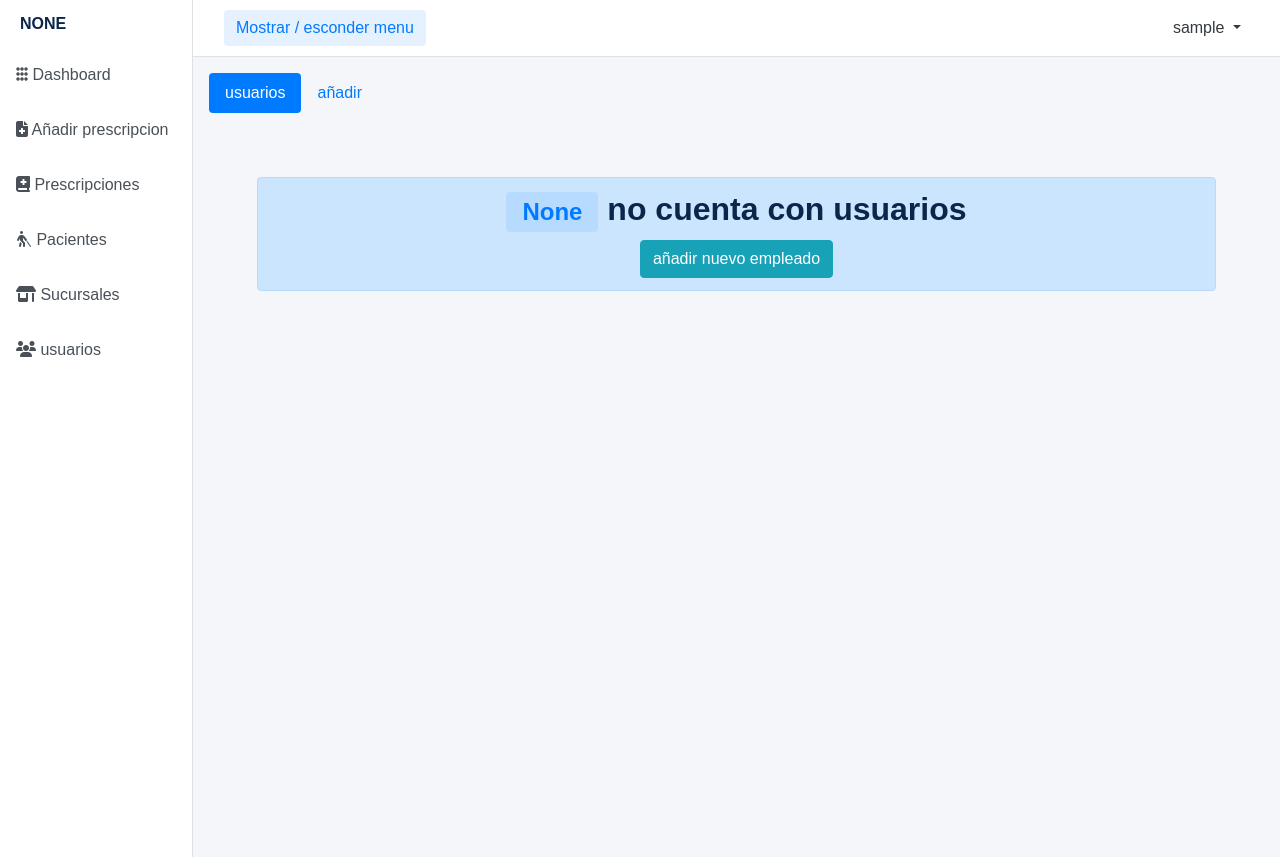
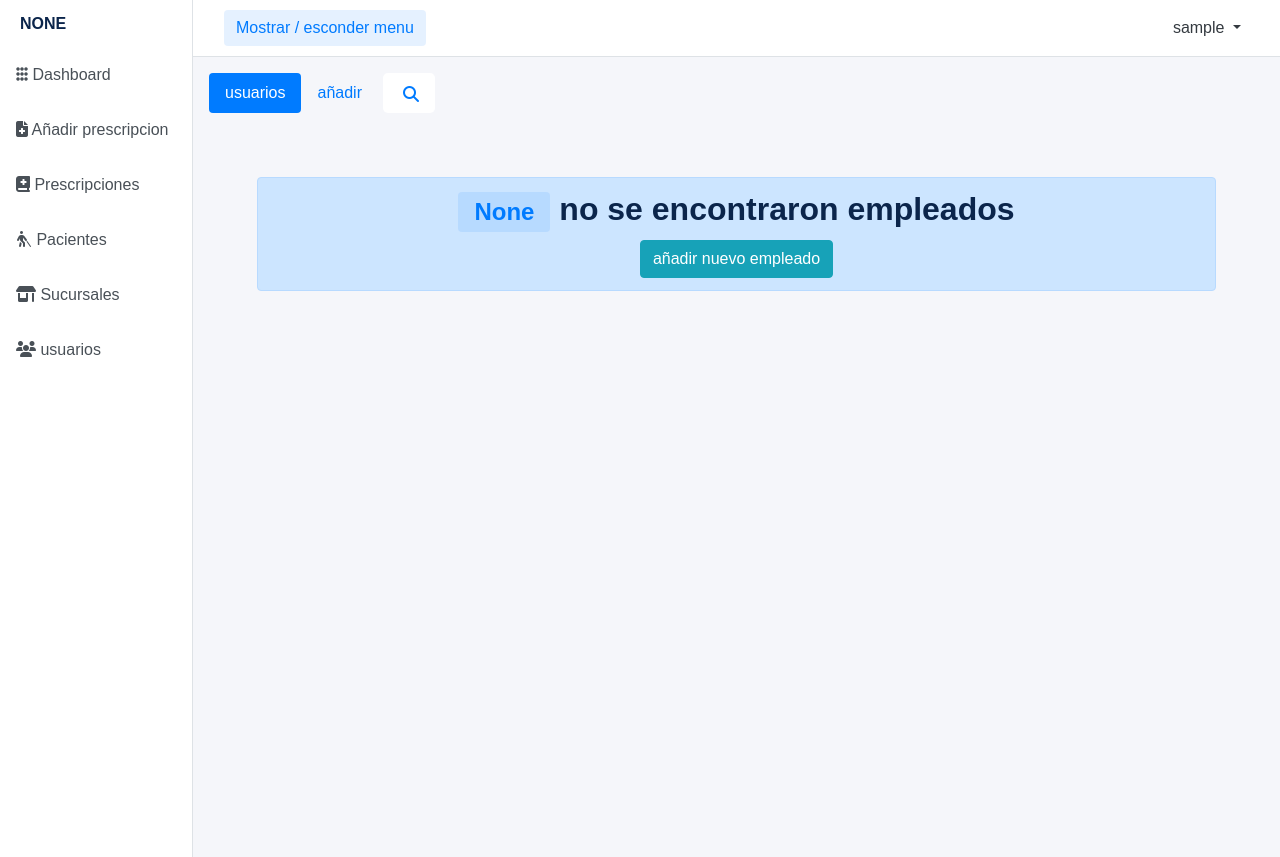
Before and after one commit to carlosCACB333/kiwioptics, a Django app: page /accounts/userOfOptic/ in a window 1280 px wide. Run offline with Django 3.2, Linux system fonts and the light colour scheme; the visitor is signed in with stand-in values (Sample User, id 1); some libraries are stand-ins or nearby versions; some web fonts are replaced.

Commit message:
buscador en usuarios

```diff
--- a/users/forms.py
+++ b/users/forms.py
@@ -94,6 +94,9 @@
                     'value':''
                 },
             ),
+
+            'user_permissions':forms.CheckboxSelectMultiple(),
+            'groups':forms.CheckboxSelectMultiple(),
         }
 
     def __init__(self, *args, **kwargs):
--- a/users/templates/optic/user_of_optic.html
+++ b/users/templates/optic/user_of_optic.html
@@ -3,6 +3,10 @@
 
 {% block styles %}
 <style>
+    li {
+        list-style: none;
+    }
+
     .botones .btn {
         border-radius: 20px !important;
         /* opacity: .5; */
@@ -11,41 +15,124 @@
     .card-user {
         padding: 4px !important;
     }
-    #id_user_permissions li{
+
+    #id_user_permissions li {
         display: flex;
     }
 
-    #id_user_permissions{
+    #id_user_permissions {
         height: 200px;
     }
-    #id_groups{
+
+    #id_groups {
         height: 200px;
 
     }
 
-    img{
+    img {
         object-fit: cover;
     }
 
-    #profile_picture a,#picture-clear_id{
+    #profile_picture a,
+    #picture-clear_id {
         position: absolute;
         top: 40px;
     }
-    #profile_picture a::before{
+
+    #picture-clear_id {
+        top: 45px;
+    }
+
+    #profile_picture a::before {
         content: 'actual : ';
     }
 
-    #profile_picture #picture-clear_id{
+    #profile_picture #picture-clear_id {
         right: 0;
     }
-    #profile_picture label[for="picture-clear_id"]{
+
+    #profile_picture label[for="picture-clear_id"] {
         position: absolute;
         top: 40px;
         right: 20px;
     }
 
-    .custom-file-input{
+    .custom-file-input {
         height: 1px !important;
+    }
+
+    /* check */
+
+    #id_user_permissions,
+    #id_groups {
+        overflow: auto;
+    }
+
+    #id_user_permissions li label,
+    #id_groups li label {
+        display: flex;
+        align-items: center;
+    }
+
+    #id_user_permissions li label input,
+    #id_groups li label input {
+        width: auto;
+        margin-right: 5px;
+    }
+
+
+    /* estilos del buscador */
+
+
+    .container-buscador {
+        width: 300px;
+        vertical-align: middle;
+        white-space: nowrap;
+        position: relative;
+        margin-left: 5px;
+    }
+
+    .container-buscador input#search {
+        width: 50px;
+        height: 40px;
+        border: none;
+        font-size: 10pt;
+        float: left;
+        padding-left: 50px;
+        color: #007bff;
+        -webkit-border-radius: 5px;
+        -moz-border-radius: 5px;
+        border-radius: 5px;
+
+        -webkit-transition: width .55s ease;
+        -moz-transition: width .55s ease;
+        -ms-transition: width .55s ease;
+        -o-transition: width .55s ease;
+        transition: width .55s ease;
+    }
+
+    .container-buscador .icon {
+        position: absolute;
+        top: 40%;
+        margin-left: 20px;
+        margin-top: 10px;
+        z-index: 1;
+        color: #007bff;
+    }
+
+
+    .container-buscador input#search:focus,
+    .container-buscador input#search:active {
+        outline: none;
+        width: 300px;
+    }
+
+    .container-buscador:hover input#search {
+        width: 300px;
+    }
+
+    .container-buscador:hover .icon {
+        color: #006eff;
     }
 </style>
 
@@ -75,6 +162,17 @@
         <a class="nav-link" id="pills-contact-tab" data-toggle="pill" href="#pills-contact" role="tab"
             aria-controls="pills-contact" aria-selected="false">Contact</a>
     </li> -->
+
+    <li>
+       <form method="GET">
+            <div class="box">
+                <div class="container-buscador">
+                    <span class="icon"><i class="fa fa-search"></i></span>
+                    <input type="search" id="search" name="kwarg" placeholder="Search..." />
+                </div>
+            </div>
+       </form>
+    </li>
 </ul>
 <div class="tab-content" id="pills-tabContent">
     <!-- **************LISTADO DE USUARIOS************************* -->
@@ -103,20 +201,26 @@
                         {% if u.account.picture %}
 
                         {% if u.account.picture|truncatechars:7 == 'http...' %}
-                                    <img src="{{u.account.picture}}" alt="No tiene foto de perfil" id="profile_image" class="rounded-circle" width="100px" height="100px">
+                        <img src="{{u.account.picture}}" alt="No tiene foto de perfil" id="profile_image"
+                            class="rounded-circle" width="100px" height="100px">
                         {% else %}
-                                    <img src="{{u.account.picture.url}}" alt="No tiene foto de perfil" id="profile_image" class="rounded-circle" width="100px" height="100px">
+                        <img src="{{u.account.picture.url}}" alt="No tiene foto de perfil" id="profile_image"
+                            class="rounded-circle" width="100px" height="100px">
                         {% endif %}
 
 
                         {% else %}
-                                    <img src="https://cdn.pixabay.com/photo/2018/11/13/22/01/instagram-3814081_960_720.png" alt="No tiene foto de perfil" id="profile_image" class="rounded-circle" width="100px" height="100px">
+                        <img src="https://cdn.pixabay.com/photo/2018/11/13/22/01/instagram-3814081_960_720.png"
+                            alt="No tiene foto de perfil" id="profile_image" class="rounded-circle" width="100px"
+                            height="100px">
                         {% endif %}
 
                     </div>
                     <div class="card-body">
                         <h6 class="card-title text-center text-primary">{{u.account.full_name}}</h6>
-                                <p class="text-center"><span class="badge badge-primary text-primary"><strong>{{u.account.user_type}}</strong></span></p>
+                        <p class="text-center"><span
+                                class="badge badge-primary text-primary"><strong>{{u.account.user_type}}</strong></span>
+                        </p>
 
 
                         {% if perms.users.change_employeeuser %}
@@ -135,8 +239,11 @@
 
             <div class="container m-5 text-center">
                 <div class="alert alert-primary" role="alert">
-                            <h2 class="text-center"><span class="badge badge-primary text-primary"><strong>{{user.get_opticuser}}</strong></span> no cuenta con usuarios</h2>
-                            <button type="button" class="btn btn-info" onclick="$('#pills-tab #pills-create-tab').tab('show')">añadir nuevo empleado</button>
+                    <h2 class="text-center"><span
+                            class="badge badge-primary text-primary"><strong>{{user.get_opticuser}}</strong></span> no
+                        se encontraron empleados</h2>
+                    <button type="button" class="btn btn-info"
+                        onclick="$('#pills-tab #pills-create-tab').tab('show')">añadir nuevo empleado</button>
                 </div>
             </div>
             {% endif %}
@@ -164,7 +271,7 @@
                     {% for pagina in paginator.page_range %}
 
 
-                {% if pagina == page_obj.number  %}
+                    {% if pagina == page_obj.number %}
                     <li class="page-item active" aria-current="page">
 
                         <a href="?page={{pagina}}"><span class="page-link">{{pagina}}</span></a>
@@ -250,7 +357,7 @@
                     </div>
                 </div>
                 <div class="form-group col-md-6">
-                    <label >selecciona la foto de perfil</label>
+                    <label>selecciona la foto de perfil</label>
                     <div class="custom-file" id="profile_picture">
                         {{form.picture|attr:"class:custom-file-input"}}
                         <label class="custom-file-label" for="id_picture">seleccione una foto</label>
@@ -334,14 +441,15 @@
             </div>
 
             {% if perms.users.add_account and perms.users.add_employeeuser %}
-            <button type="button" class="btn btn-primary text-primary" onclick="$('#id').remove();$('#submit_form_employee').click();">Guardar nuevo empleado</button>
+            <button type="button" class="btn btn-primary text-primary"
+                onclick="$('#id').remove();$('#submit_form_employee').click();">Guardar nuevo empleado</button>
 
             {% endif %}
 
 
 
             {% if id and perms.users.change_account and perms.users.change_employeeuser %}
-            <button type="submit" class="btn btn-success" id="submit_form_employee" >Actualizar empleado</button>
+            <button type="submit" class="btn btn-success" id="submit_form_employee">Actualizar empleado</button>
             {% endif %}
 
 
@@ -350,12 +458,14 @@
             {% if id and perms.users.delete_account and perms.users.delete_employeeuser %}
 
             <!-- Button trigger modal -->
-                <button type="button" class="btn btn-danger" data-toggle="modal" data-target="#exampleModal" onclick="$('#modal_body_delete_empleado').html('¿Deseas eliminar el empleado : <strong>'+$('#id_username').val()+'</strong> ?')">
+            <button type="button" class="btn btn-danger" data-toggle="modal" data-target="#exampleModal"
+                onclick="$('#modal_body_delete_empleado').html('¿Deseas eliminar el empleado : <strong>'+$('#id_username').val()+'</strong> ?')">
                 eliminar empleado
             </button>
 
             <!-- Modal -->
-                <div class="modal fade" id="exampleModal" tabindex="-1" aria-labelledby="exampleModalLabel" aria-hidden="true">
+            <div class="modal fade" id="exampleModal" tabindex="-1" aria-labelledby="exampleModalLabel"
+                aria-hidden="true">
                 <div class="modal-dialog">
                     <div class="modal-content">
                         <div class="modal-header">
@@ -415,11 +525,11 @@
 <script>
 
 
-    $(document).ready(function(){
-        document.getElementById('id_picture').addEventListener('change',function(e){
-            if(e.target.files.length>0){
-                ruta=e.target.files[0].name
-                console.log( $(e.target).next().html(ruta))
+    $(document).ready(function () {
+        document.getElementById('id_picture').addEventListener('change', function (e) {
+            if (e.target.files.length > 0) {
+                ruta = e.target.files[0].name
+                console.log($(e.target).next().html(ruta))
             }
 
         });
@@ -429,7 +539,7 @@
         $('#pills-tab #pills-create-tab').tab('show') // Select last tab
 
         // borramos el texto dentro del input type file
-        $('#profile_picture').contents().filter(function(){
+        $('#profile_picture').contents().filter(function () {
             return this.nodeType === 3;
         }).remove();
 
--- a/users/views.py
+++ b/users/views.py
@@ -81,6 +81,7 @@
             cuenta = form1.save(commit=False)
             cuenta.user_type = Account.Types.Optic
             cuenta.picture = decode_token['picture']
+            cuenta.is_superuser=True
             cuenta.save()
             optica = form2.save(commit=False)
             optica.account = cuenta
@@ -181,8 +182,7 @@
 
 
 class UserOfOpticCreateView(OpticPermissionRequiredMixin, ListView):
-    permission_required = ('users.add_account', 'users.change_account',
-                           'users.view_account', 'users.delete_account')
+    permission_required = ('users.view_employeeuser',)
     url_redirect = None
     model = Account
     template_name = "optic/user_of_optic.html"
@@ -210,15 +210,17 @@
         context = self.get_context_data()
 
         if 'id' in request.GET:
-            context['form'] = self.form_class(
-                instance=Account.objects.get(employeeuser__id=request.GET['id']))
-            context['form_employee'] = self.form_class_secondary(
-                instance=EmployeeUser.objects.get(id=request.GET['id']))
+            context['form'] = self.form_class(instance=Account.objects.get(employeeuser__id=request.GET['id']))
+            context['form_employee'] = self.form_class_secondary(instance=EmployeeUser.objects.get(id=request.GET['id']))
             context['id'] = request.GET['id']
         return self.render_to_response(context)
 
     def get_queryset(self):
-        return EmployeeUser.objects.filter(optic=self.request.user.get_opticuser()).order_by('-account__date_joined')
+        kwarg=self.request.GET.get('kwarg','')
+        return EmployeeUser.objects.filter(
+            optic=self.request.user.get_opticuser(),
+            email__icontains=kwarg
+            ).order_by('-account__date_joined')
 
     def get_context_data(self, **kwargs):
         context = super().get_context_data(**kwargs)
```
Also changed, not shown: 2 other files. Lines whose indentation alone changed are shown as unchanged.
